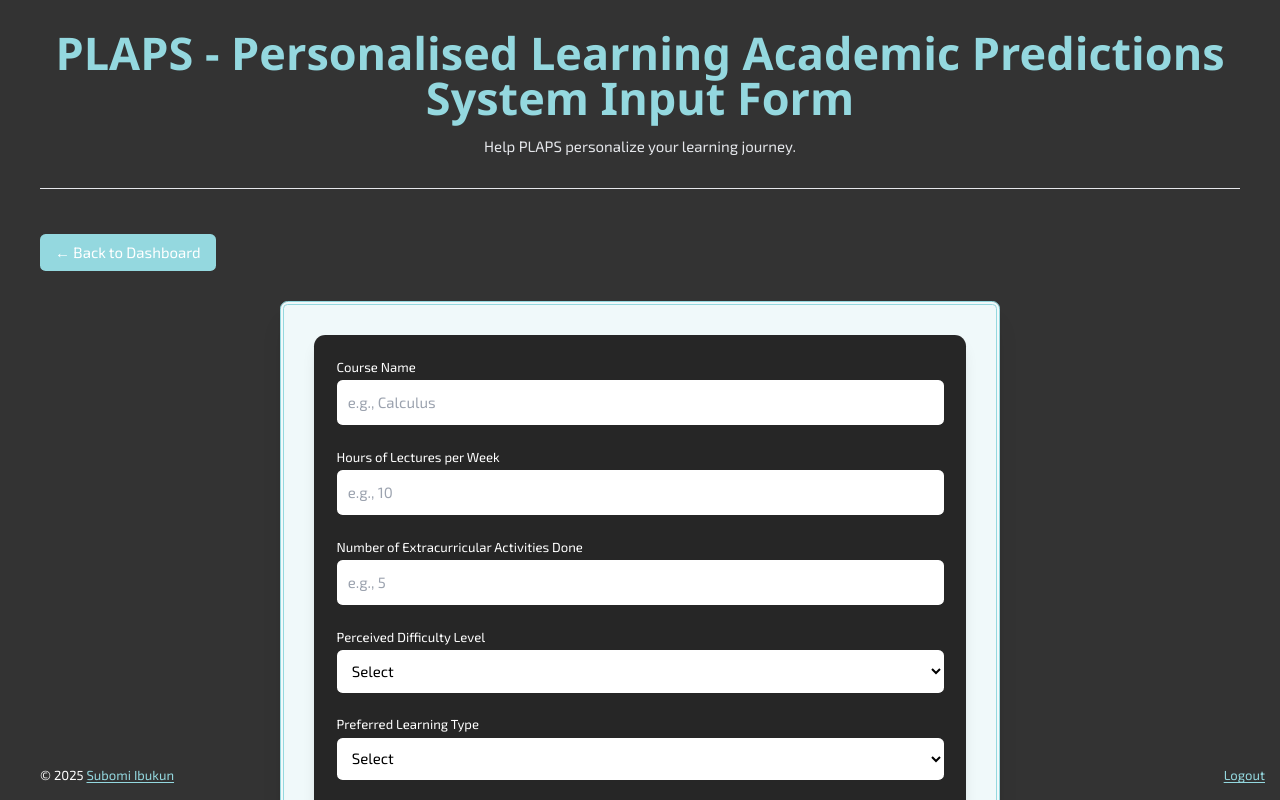
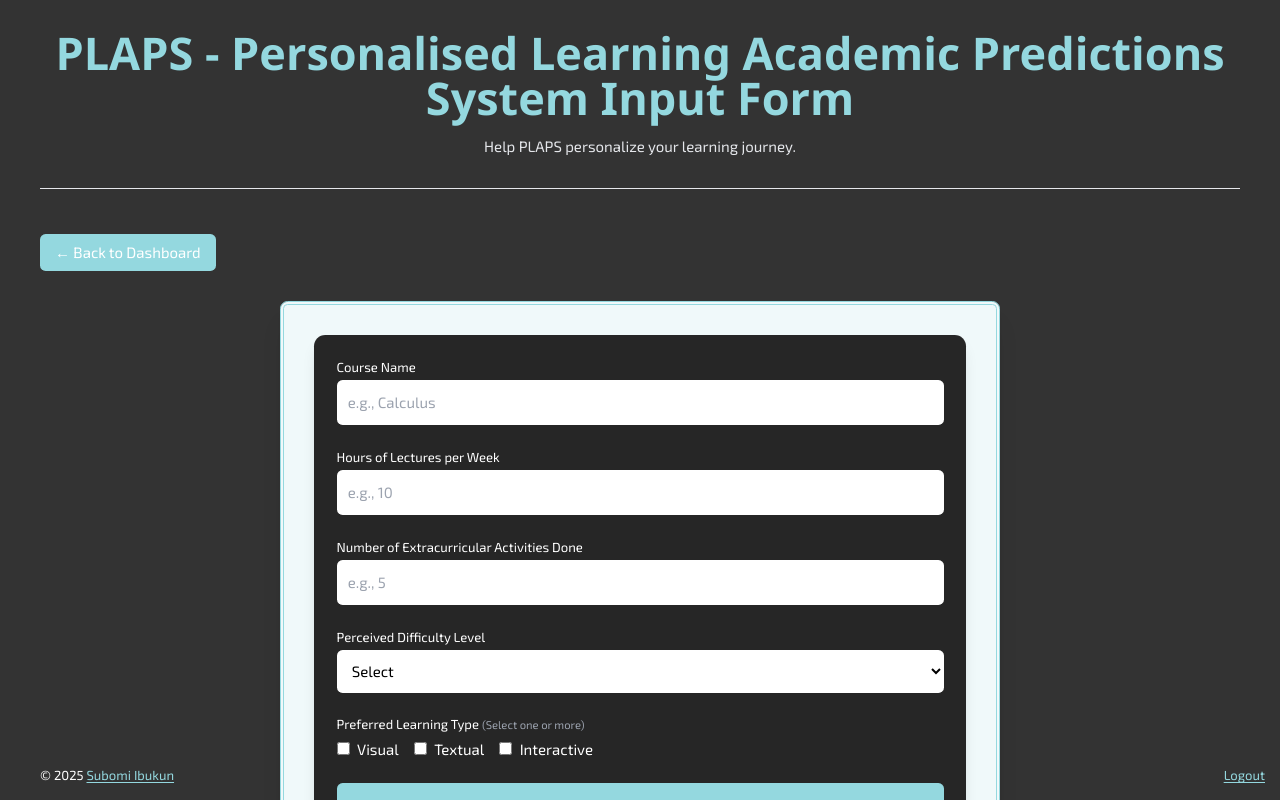
Before and after one commit to RereTooki/PLAPS, a React (Vite) app: page /input in a window 1280 px wide. Shown: the top 800 px of the page. Built offline with nearby package versions, Linux system fonts and the light colour scheme; sample sign-in values are in the browser's storage.

Commit message:
edited learning type

```diff
--- a/src/components/Dashboard.tsx
+++ b/src/components/Dashboard.tsx
@@ -52,6 +52,8 @@ const Dashboard = () => {
         );
 
         setData(response.data);
+        console.log(response);
+        console.log(response.data.name);
       } catch (err: any) {
         if (axios.isAxiosError(err) && err.response?.status === 404) {
           setData(null);
@@ -93,6 +95,9 @@ const Dashboard = () => {
           >
             Go to Learning Resources
           </Link>
+          <h2 className="text-2xl font-bold mb-4 text-gray-200 sborder-2 w-fit">
+            Hello there{data?.name ? `, ${data.name}` : ""}! 👋
+          </h2>
           <button
             onClick={handleInputClick}
             className="bg-[#94d8df] text-white font-semibold py-2 px-6 rounded-md hover:bg-[#6dc8d2] transition transition ease-in-out duration-500 delay-10 cursor-pointer hover:scale-[1.02]"
--- a/src/components/InputForm.tsx
+++ b/src/components/InputForm.tsx
@@ -52,7 +52,9 @@ const InputForm = () => {
         {
           course_name: courseName,
           hours_for_lecture: parseInt(lectureHours),
-          learning_type: learningTypeMapping[learningType],
+          learning_type: formData.learningType.split(",").filter(Boolean)
+            .length,
+
           difficulty_level: parseInt(difficultyLevel),
           extracurricular_activities: parseInt(extracurricularHours),
         }
@@ -163,7 +165,7 @@ const InputForm = () => {
                 </select>
               </div>
 
-              <div className="flex flex-col">
+              {/* <div className="flex flex-col">
                 <label className="text-sm mb-1" htmlFor="learningType">
                   Preferred Learning Type
                 </label>
@@ -180,6 +182,45 @@ const InputForm = () => {
                   <option value="Textual">Textual</option>
                   <option value="Interactive">Interactive</option>
                 </select>
+              </div> */}
+              <div className="flex flex-col">
+                <label className="text-sm mb-1">
+                  Preferred Learning Type{" "}
+                  <span className="text-xs text-gray-400">
+                    (Select one or more)
+                  </span>
+                </label>
+                <div className="flex flex-wrap gap-4">
+                  {["Visual", "Textual", "Interactive"].map((type) => (
+                    <label
+                      key={type}
+                      className="flex items-center gap-2 text-base"
+                    >
+                      <input
+                        type="checkbox"
+                        value={type}
+                        checked={formData.learningType.includes(type)}
+                        onChange={(e) => {
+                          const { checked, value } = e.target;
+                          setFormData((prev) => {
+                            const selected = prev.learningType
+                              .split(",")
+                              .filter(Boolean);
+                            const updated = checked
+                              ? [...selected, value]
+                              : selected.filter((t) => t !== value);
+                            return {
+                              ...prev,
+                              learningType: updated.join(","),
+                            };
+                          });
+                        }}
+                        className="accent-[#94d8df]"
+                      />
+                      {type}
+                    </label>
+                  ))}
+                </div>
               </div>
 
               <button
```
